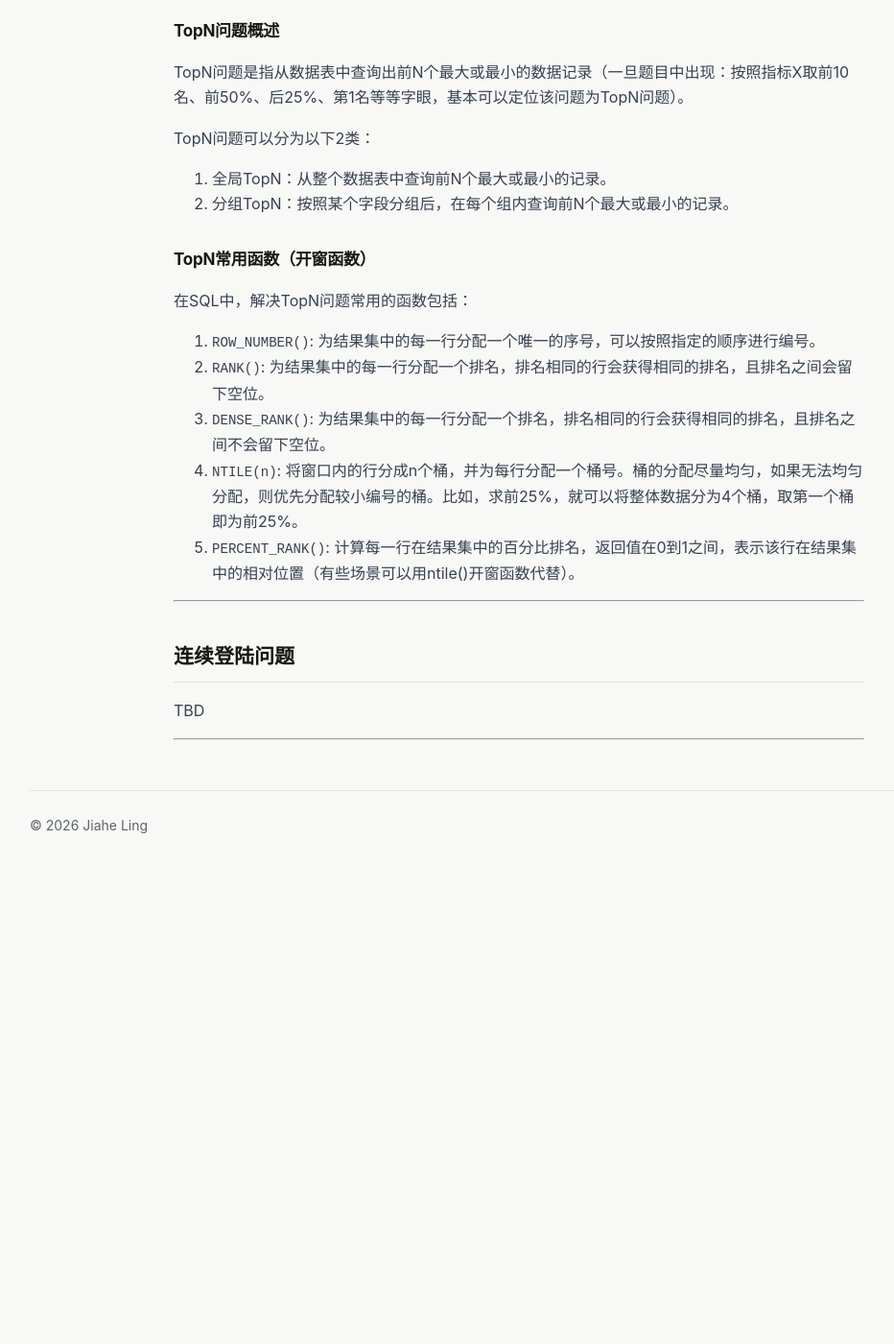
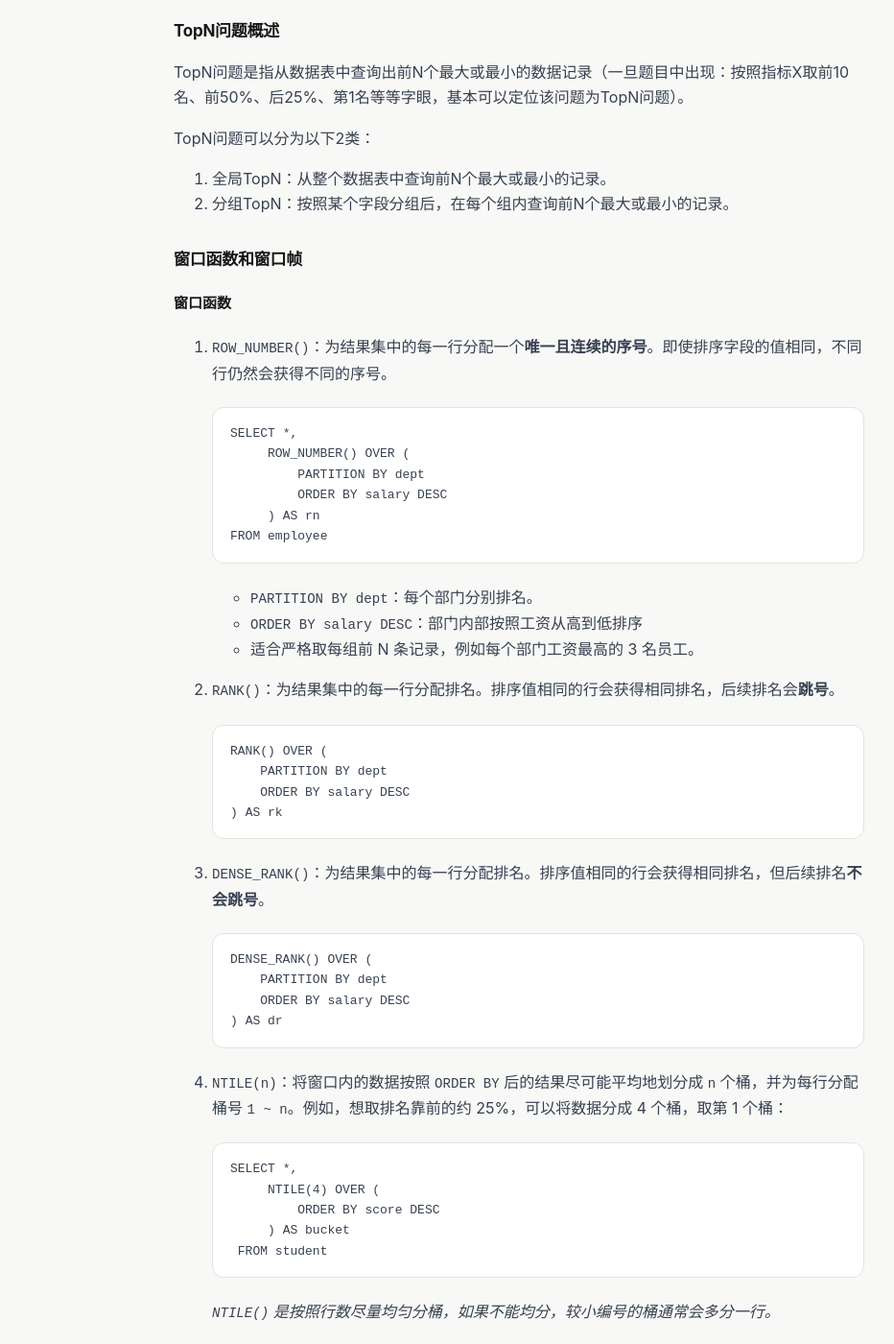
Before and after one commit to JiaheLing/jiaheling.github.io, a Jekyll site: the page built from notes/data-engineering/part-1-code/02-sql.md, in a window 1280 px wide and 1400 px high, scrolled down 1449 px. Shown: the whole window at 96% size, without its empty margins (69-1001 px from the left). Built offline with Jekyll 4.4.1, drawn with Linux system fonts in a browser that asks for light colours; before the commit the page ends 2358 px from its top, so only the background shows below that; some of the changed text lies outside the part shown.

Commit message:
update notes

````diff
--- a/notes/data-engineering/part-1-code/02-sql.md
+++ b/notes/data-engineering/part-1-code/02-sql.md
@@ -47,15 +47,264 @@
 1. 全局TopN：从整个数据表中查询前N个最大或最小的记录。
 2. 分组TopN：按照某个字段分组后，在每个组内查询前N个最大或最小的记录。
 
+### 窗口函数和窗口帧
 
-### TopN常用函数（开窗函数）
+#### 窗口函数
 
-在SQL中，解决TopN问题常用的函数包括：
-1. `ROW_NUMBER()`: 为结果集中的每一行分配一个唯一的序号，可以按照指定的顺序进行编号。
-2. `RANK()`: 为结果集中的每一行分配一个排名，排名相同的行会获得相同的排名，且排名之间会留下空位。
-3. `DENSE_RANK()`: 为结果集中的每一行分配一个排名，排名相同的行会获得相同的排名，且排名之间不会留下空位。
-4. `NTILE(n)`: 将窗口内的行分成n个桶，并为每行分配一个桶号。桶的分配尽量均匀，如果无法均匀分配，则优先分配较小编号的桶。比如，求前25%，就可以将整体数据分为4个桶，取第一个桶即为前25%。
-5. `PERCENT_RANK()`: 计算每一行在结果集中的百分比排名，返回值在0到1之间，表示该行在结果集中的相对位置（有些场景可以用ntile()开窗函数代替）。
+1. `ROW_NUMBER()`：为结果集中的每一行分配一个**唯一且连续的序号**。即使排序字段的值相同，不同行仍然会获得不同的序号。
+    ```sql
+   SELECT *,
+        ROW_NUMBER() OVER (
+            PARTITION BY dept
+            ORDER BY salary DESC
+        ) AS rn
+   FROM employee
+   ```
+
+    * `PARTITION BY dept`：每个部门分别排名。
+    * `ORDER BY salary DESC`：部门内部按照工资从高到低排序
+    * 适合严格取每组前 N 条记录，例如每个部门工资最高的 3 名员工。
+
+2. `RANK()`：为结果集中的每一行分配排名。排序值相同的行会获得相同排名，后续排名会**跳号**。
+
+   ```sql
+   RANK() OVER (
+       PARTITION BY dept
+       ORDER BY salary DESC
+   ) AS rk
+   ```
+
+3. `DENSE_RANK()`：为结果集中的每一行分配排名。排序值相同的行会获得相同排名，但后续排名**不会跳号**。
+
+   ```sql
+   DENSE_RANK() OVER (
+       PARTITION BY dept
+       ORDER BY salary DESC
+   ) AS dr
+   ```
+
+4. `NTILE(n)`：将窗口内的数据按照 `ORDER BY` 后的结果尽可能平均地划分成 `n` 个桶，并为每行分配桶号 `1 ~ n`。例如，想取排名靠前的约 25%，可以将数据分成 4 个桶，取第 1 个桶：
+   ```sql
+   SELECT *,
+        NTILE(4) OVER (
+            ORDER BY score DESC
+        ) AS bucket
+    FROM student
+   ```
+
+   _`NTILE()` 是按照行数尽量均匀分桶，如果不能均分，较小编号的桶通常会多分一行。_
+
+5. `PERCENT_RANK()`：计算当前行在窗口中的**百分比排名**，返回值范围为 `0 ~ 1`，表示当前行在整个排序结果中的相对位置。其计算思想可以理解为：`(rank - 1) / (总行数 - 1)`
+
+   ```sql
+   PERCENT_RANK() OVER (
+       ORDER BY score DESC
+   ) AS pct_rank
+   ```
+
+
+#### 窗口函数的基本结构
+
+```sql
+窗口函数() OVER (
+    PARTITION BY ...
+    ORDER BY ...
+    ROWS / RANGE BETWEEN ... AND ...
+)
+```
+
+1. `OVER()`：表示使用窗口计算。
+    ```sql
+    SUM(amount) OVER (
+        PARTITION BY user_id
+    )
+    ```
+    与普通 `GROUP BY` 不同，窗口函数**不会把多行合并成一行**。
+
+    例如原数据：
+
+    ```text
+    user_id   amount
+    A         100
+    A         200
+    A         300
+    ```
+
+    使用：
+
+    ```sql
+    SUM(amount) OVER (
+        PARTITION BY user_id
+    )
+    ```
+
+    得到：
+
+    ```text
+    user_id   amount   total_amount
+    A         100      600
+    A         200      600
+    A         300      600
+    ```
+
+   但使用：
+
+   ```sql
+   SELECT user_id, SUM(amount) AS total_amount
+   FROM table
+   GROUP BY user_id
+   ```
+
+   得到：
+
+    ```text
+    user_id   total_amount
+    A         600
+    ```
+
+2. `PARTITION BY`：用于把数据划分成多个独立的分区，每个分区单独计算。
+
+    例如，先按照部门分组，每个部门内部再按照工资从高到低排名。
+    ```sql
+    ROW_NUMBER() OVER (
+        PARTITION BY dept
+        ORDER BY salary DESC
+    )
+    ```
+
+    如果不写 `PARTITION BY`，则表示所有数据放在同一个窗口中进行全局排名。
+    ```sql
+    ROW_NUMBER() OVER (
+        ORDER BY salary DESC
+    )
+    ```
+
+3. `ORDER BY`：规定分区内部的数据顺序。
+    ```sql
+    ROW_NUMBER() OVER (
+        PARTITION BY dept
+        ORDER BY salary DESC
+    )
+    ```
+
+    像下面这些函数通常都非常依赖 `ORDER BY`：
+
+    ```sql
+    ROW_NUMBER()
+    RANK()
+    DENSE_RANK()
+    NTILE()
+    PERCENT_RANK()
+    LAG()
+    LEAD()
+    ```
+
+#### 窗口帧（Window Frame）
+
+##### 定义
+
+窗口帧是：在已经通过 `PARTITION BY` 确定分区、通过 `ORDER BY` 确定顺序后，针对**当前这一行**，进一步规定这次计算具体使用哪些行。
+
+例如：
+
+```sql
+SUM(amount) OVER (
+    PARTITION BY user_id
+    ORDER BY dt
+    ROWS BETWEEN 2 PRECEDING AND CURRENT ROW
+)
+```
+
+假设当前分区中有：
+
+```text
+第1行   100
+第2行   200
+第3行   300
+第4行   400 <- 当前行
+第5行   500
+```
+
+当前在第 4 行时：
+
+```sql
+ROWS BETWEEN 2 PRECEDING AND CURRENT ROW
+```
+
+表示只取：
+
+```text
+第2行   200
+第3行   300
+第4行   400  <- 当前行
+```
+
+因此：
+
+```text
+SUM = 200 + 300 + 400 = 900
+```
+
+所以可以理解为：
+- PARTITION BY：定义分区，即“大范围”
+- WINDOW FRAME：定义窗口帧，即“小范围”
+
+
+##### 常见窗口帧关键字
+
+* `ROWS` 按照**实际行的位置**计算：例如 `ROWS BETWEEN 1 PRECEDING AND CURRENT ROW` 表示当前行和前面的 1 行。
+* `RANGE` 按照**排序值的范围**计算：例如 `RANGE BETWEEN 1 PRECEDING AND CURRENT ROW` 表示当前行和排序值相同或前面的行。
+
+* `UNBOUNDED PRECEDING`：从当前分区的第一行开始。
+* `n PRECEDING`：当前行之前的 n 行。
+* `CURRENT ROW`：当前行。
+* `n FOLLOWING`：当前行之后的 n 行。
+* `UNBOUNDED FOLLOWING`：一直到当前分区最后一行。
+
+```sql
+SUM(amount) OVER (
+    PARTITION BY user_id
+    ORDER BY dt
+    ROWS BETWEEN UNBOUNDED PRECEDING AND CURRENT ROW
+)
+```
+
+
+#### 窗口函数和窗口帧的关系
+
+并不是所有窗口函数都需要显式指定窗口帧，**排名类函数不需要显式指定窗口帧**。
+
+```sql
+ROW_NUMBER()
+RANK()
+DENSE_RANK()
+NTILE()
+PERCENT_RANK()
+```
+
+因为它们主要关心当前行在整个分区排序以后处于什么位置，不需要显式指定窗口帧 `ROWS` 或 `RANGE`。通常只需要：
+
+```sql
+函数() OVER (
+    PARTITION BY ...
+    ORDER BY ...
+)
+```
+
+
+窗口帧主要对下面这些函数更有意义，因为这些函数需要明确当前这一行计算时，到底应该使用哪些行，
+
+```sql
+SUM()
+AVG()
+COUNT()
+MIN()
+MAX()
+FIRST_VALUE()
+LAST_VALUE()
+```
+
+
 
 
 ---
````
